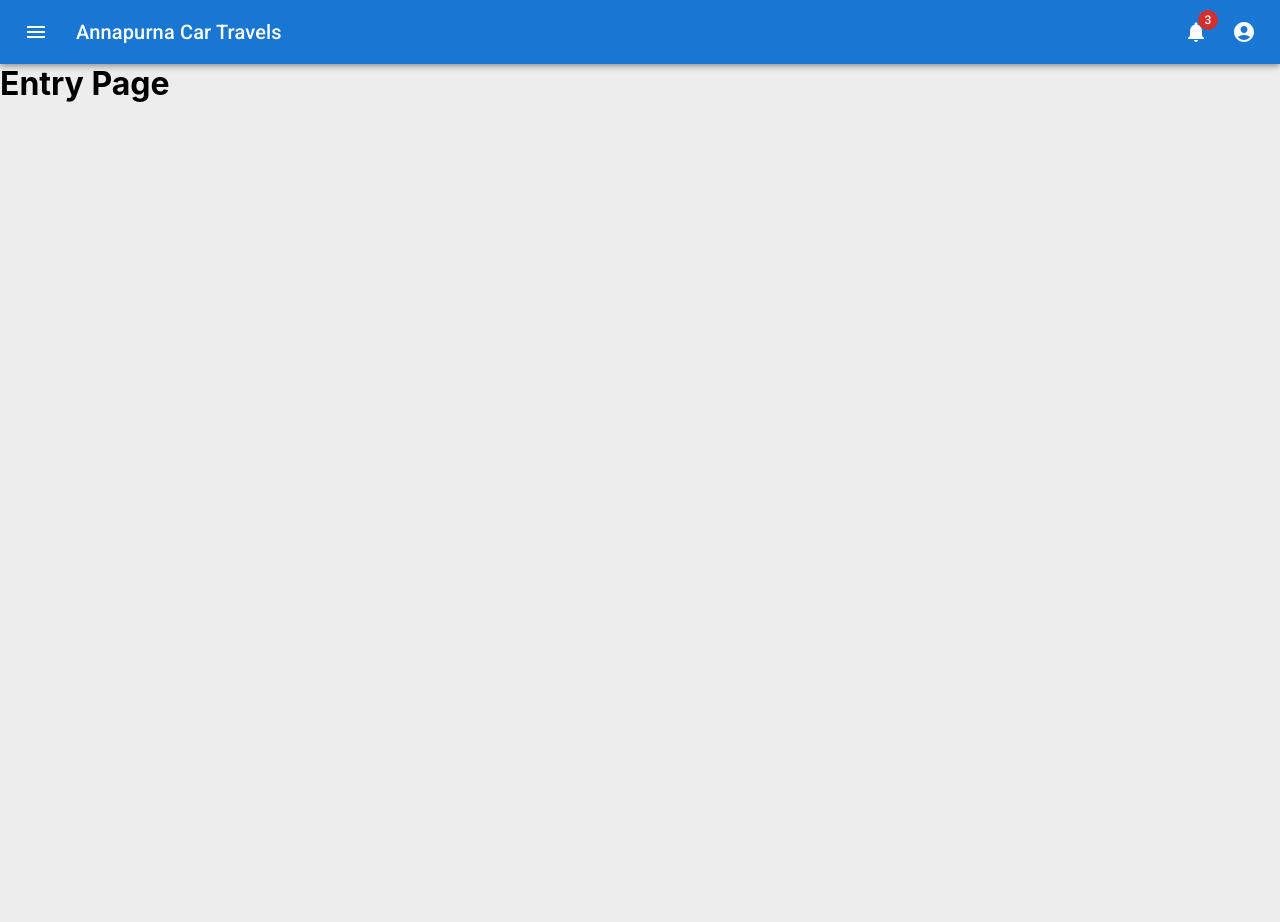
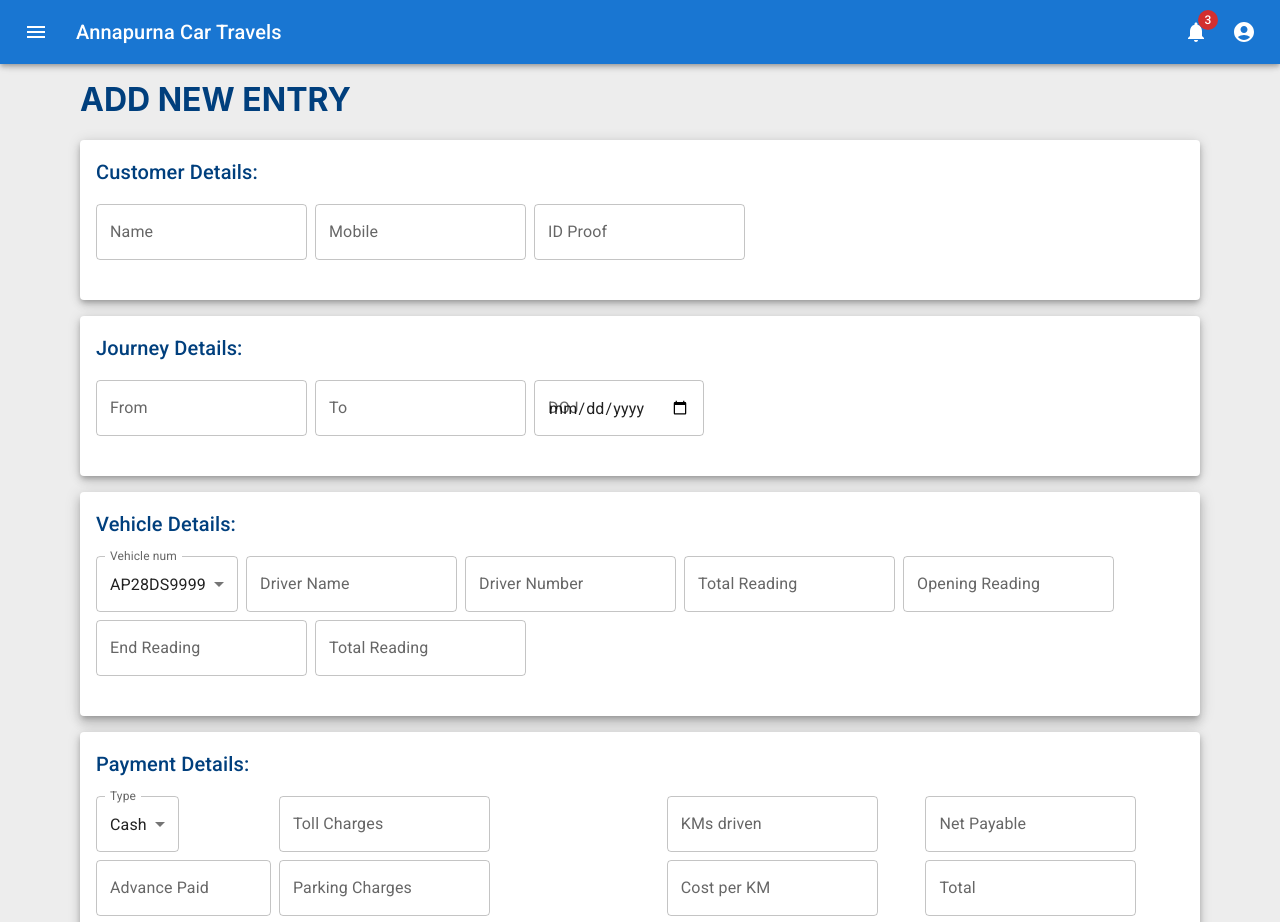
Before and after one commit to saikrishna28/trackTravel, a React (Create React App) app: page / in a window 1280 px wide. Shown: the top 922 px of the page. Before the commit the page ends 800 px from the top, so only its background shows below. Built offline with nearby package versions, Linux system fonts and the light colour scheme.

Commit message:
adding button

```diff
--- a/src/App.tsx
+++ b/src/App.tsx
@@ -1,15 +1,23 @@
-import React from "react";
+import React, { useState } from "react";
 import "./App.scss";
 import AddEntry from "./Components/AddEntry/AddEntry";
+import DrawerComponent from "./Components/Drawer/DrawerComponent";
 import Header from "./Components/Header/Header";
 
 function App() {
+  const [drawerState, setDrawerState] = useState(false);
   return (
     <div className="App">
-      <Header />
+      <Header
+        setDrawerState={(drawerOpen: boolean) => setDrawerState(drawerOpen)}
+      />
       <div className="app-content">
         <AddEntry />
       </div>
+      <DrawerComponent
+        drawerOpen={drawerState}
+        setDrawerState={(drawerOpen: boolean) => setDrawerState(drawerOpen)}
+      />
     </div>
   );
 }
--- /dev/null
+++ b/src/Components/AddEntry/AddEntry.scss
@@ -0,0 +1,29 @@
+.add-entry {
+  color: #003f7d;
+
+  &__title {
+    margin-top: 5rem;
+  }
+  &__container {
+    font-family: inherit;
+    padding: 0 5rem;
+    margin-bottom: 2rem;
+  }
+
+  .details-card {
+    color: inherit;
+    margin-bottom: 1rem;
+    padding: 1rem;
+
+    &__inputs-div {
+      margin: 1rem 0;
+      display: flex;
+      justify-content: flex-start;
+    }
+  }
+
+  .entry-input {
+    // width: 15rem;
+    margin: 0 0.5rem 0.5rem 0;
+  }
+}
--- a/src/Components/AddEntry/AddEntry.tsx
+++ b/src/Components/AddEntry/AddEntry.tsx
@@ -1,9 +1,246 @@
+import {
+  Button,
+  FormControl,
+  InputLabel,
+  MenuItem,
+  Paper,
+  Select,
+  TextField,
+  Typography,
+} from "@mui/material";
 import React from "react";
+import "./AddEntry.scss";
 
 interface AddEntryProps {}
 
 const AddEntry: React.FunctionComponent<AddEntryProps> = () => {
-  return <h1>Entry Page</h1>;
+  return (
+    <div className="add-entry">
+      <div className="add-entry__container">
+        <div className="add-entry__title">
+          <h1 className="">ADD NEW ENTRY</h1>
+        </div>
+        <Paper
+          elevation={5}
+          className="add-entry__customer-details details-card"
+        >
+          <Typography
+            color="#003f7d;"
+            variant="h6"
+            component="div"
+            sx={{ flexGrow: 1 }}
+          >
+            Customer Details:
+          </Typography>
+          <div className="details-card__inputs-div">
+            <div>
+              <TextField
+                className="entry-input"
+                label="Name"
+                variant="outlined"
+              />
+              <TextField
+                className="entry-input"
+                label="Mobile"
+                variant="outlined"
+              />
+              <TextField
+                className="entry-input"
+                label="ID Proof"
+                variant="outlined"
+              />
+            </div>
+          </div>
+        </Paper>
+        <Paper
+          elevation={5}
+          className="add-entry__journey-details details-card"
+        >
+          <Typography
+            color="#003f7d;"
+            variant="h6"
+            component="div"
+            sx={{ flexGrow: 1 }}
+          >
+            Journey Details:
+          </Typography>
+          <div className="details-card__inputs-div">
+            <div>
+              <TextField
+                className="entry-input"
+                label="From"
+                variant="outlined"
+              />
+              <TextField
+                className="entry-input"
+                label="To"
+                variant="outlined"
+              />
+              <TextField
+                className="entry-input"
+                label="DOJ"
+                variant="outlined"
+                type="date"
+              />
+            </div>
+          </div>
+        </Paper>
+        <Paper
+          elevation={7}
+          className="add-entry__vehicle-details details-card"
+        >
+          <Typography
+            color="#003f7d;"
+            variant="h6"
+            component="div"
+            sx={{ flexGrow: 1 }}
+          >
+            Vehicle Details:
+          </Typography>
+          <div className="details-card__inputs-div">
+            <div>
+              <FormControl>
+                <InputLabel id="vehicle-select-label">Vehicle num</InputLabel>
+                <Select
+                  className="entry-input"
+                  labelId="vehicle-select-label"
+                  value={"AP28DS9999"}
+                  label="Vehicle num"
+                  //   onChange={handleChange}
+                >
+                  <MenuItem value={"AP28DS9999"}>AP28DS9999</MenuItem>
+                  <MenuItem value={"UPI"}>UPI</MenuItem>
+                  <MenuItem value={"Card"}>Card</MenuItem>
+                </Select>
+              </FormControl>
+              <TextField
+                className="entry-input"
+                label="Driver Name"
+                variant="outlined"
+              />
+              <TextField
+                className="entry-input"
+                label="Driver Number"
+                variant="outlined"
+                type="number"
+              />
+              <TextField
+                className="entry-input"
+                label="Total Reading"
+                variant="outlined"
+                type="number"
+              />
+              <TextField
+                className="entry-input"
+                label="Opening Reading"
+                variant="outlined"
+                type="number"
+              />
+              <TextField
+                className="entry-input"
+                label="End Reading"
+                variant="outlined"
+                type="number"
+              />
+              <TextField
+                className="entry-input"
+                label="Total Reading"
+                variant="outlined"
+                type="number"
+              />
+            </div>
+          </div>
+        </Paper>
+        <Paper
+          elevation={5}
+          className="add-entry__payment-details details-card"
+        >
+          <Typography
+            color="#003f7d;"
+            variant="h6"
+            component="div"
+            sx={{ flexGrow: 1 }}
+          >
+            Payment Details:
+          </Typography>
+          <div className="details-card__inputs-div">
+            <div>
+              <FormControl>
+                <InputLabel id="payment-type-select-label">Type</InputLabel>
+                <Select
+                  className="entry-input"
+                  labelId="payment-type-select-label"
+                  // id="demo-simple-select"
+                  value={"Cash"}
+                  label="Type"
+                  //   onChange={handleChange}
+                >
+                  <MenuItem value={"Cash"}>Cash</MenuItem>
+                  <MenuItem value={"UPI"}>UPI</MenuItem>
+                  <MenuItem value={"Card"}>Card</MenuItem>
+                </Select>
+              </FormControl>
+              <TextField
+                className="entry-input"
+                label="Advance Paid"
+                variant="outlined"
+                type="number"
+              />
+            </div>
+            <div>
+              <TextField
+                className="entry-input"
+                label="Toll Charges"
+                variant="outlined"
+                type="number"
+              />
+              <TextField
+                className="entry-input"
+                label="Parking Charges"
+                variant="outlined"
+                type="number"
+              />
+              <TextField
+                className="entry-input"
+                label="Driver Beta"
+                variant="outlined"
+                type="number"
+              />
+            </div>
+            <div>
+              <TextField
+                className="entry-input"
+                label="KMs driven"
+                variant="outlined"
+                type="number"
+              />
+              <TextField
+                className="entry-input"
+                label="Cost per KM"
+                variant="outlined"
+                type="number"
+              />
+            </div>
+            <div>
+              <TextField
+                className="entry-input"
+                label="Net Payable"
+                variant="outlined"
+                type="number"
+              />
+              <TextField
+                className="entry-input"
+                label="Total"
+                variant="outlined"
+                type="number"
+              />
+            </div>
+          </div>
+        </Paper>
+        <Button variant="contained">Submit</Button>
+      </div>
+    </div>
+  );
 };
 
 export default AddEntry;
--- /dev/null
+++ b/src/Components/Drawer/DrawerComponent.tsx
@@ -0,0 +1,79 @@
+import {
+  Box,
+  Divider,
+  Drawer,
+  List,
+  ListItem,
+  ListItemIcon,
+  ListItemButton,
+  ListItemText,
+  Toolbar,
+} from "@mui/material";
+import {
+  AddBoxOutlined,
+  ArticleOutlined,
+  DirectionsCarFilledOutlined,
+} from "@mui/icons-material";
+import * as React from "react";
+
+interface DrawerComponentProps {
+  drawerOpen: boolean;
+  setDrawerState: (drawerOpen: boolean) => void;
+}
+
+const DrawerComponent: React.FunctionComponent<DrawerComponentProps> = (
+  props
+) => {
+  const toggleDrawer =
+    (open: boolean) => (event: React.KeyboardEvent | React.MouseEvent) => {
+      if (
+        event.type === "keydown" &&
+        ((event as React.KeyboardEvent).key === "Tab" ||
+          (event as React.KeyboardEvent).key === "Shift")
+      ) {
+        return;
+      }
+      props.setDrawerState(false);
+    };
+  return (
+    <Drawer anchor="left" open={props.drawerOpen} onClose={toggleDrawer(false)}>
+      <Toolbar />
+      <Divider />
+      <Box
+        sx={{ width: 250 }}
+        role="presentation"
+        onClick={toggleDrawer(false)}
+        onKeyDown={toggleDrawer(false)}
+      >
+        <List>
+          <ListItem disablePadding>
+            <ListItemButton>
+              <ListItemIcon>
+                <AddBoxOutlined />
+              </ListItemIcon>
+              <ListItemText primary="Add New Entry" />
+            </ListItemButton>
+          </ListItem>
+          <ListItem disablePadding>
+            <ListItemButton>
+              <ListItemIcon>
+                <ArticleOutlined />
+              </ListItemIcon>
+              <ListItemText primary="Consolidated Report" />
+            </ListItemButton>
+          </ListItem>
+          <ListItem disablePadding>
+            <ListItemButton>
+              <ListItemIcon>
+                <DirectionsCarFilledOutlined />
+              </ListItemIcon>
+              <ListItemText primary="Vehicles" />
+            </ListItemButton>
+          </ListItem>
+        </List>
+      </Box>
+    </Drawer>
+  );
+};
+
+export default DrawerComponent;
--- a/src/Components/Header/Header.tsx
+++ b/src/Components/Header/Header.tsx
@@ -1,5 +1,5 @@
 import { AppBar, Badge, IconButton, Typography } from "@mui/material";
-import React, { Component } from "react";
+import React from "react";
 import MenuIcon from "@mui/icons-material/Menu";
 import AccountCircle from "@mui/icons-material/AccountCircle";
 import NotificationsIcon from "@mui/icons-material/Notifications";
@@ -7,9 +7,11 @@ import { Toolbar } from "@mui/material";
 import "./Header.scss";
 import { Box } from "@mui/material";
 
-interface HeaderProps {}
+interface HeaderProps {
+  setDrawerState: (drawerOpen: boolean) => void;
+}
 
-const Header: React.FunctionComponent<HeaderProps> = () => {
+const Header: React.FunctionComponent<HeaderProps> = (props) => {
   return (
     <Box sx={{ flexGrow: 1 }}>
       <AppBar>
@@ -20,6 +22,7 @@ const Header: React.FunctionComponent<HeaderProps> = () => {
             color="inherit"
             aria-label="menu"
             sx={{ mr: 2 }}
+            onClick={() => props.setDrawerState(true)}
           >
             <MenuIcon />
           </IconButton>
```
